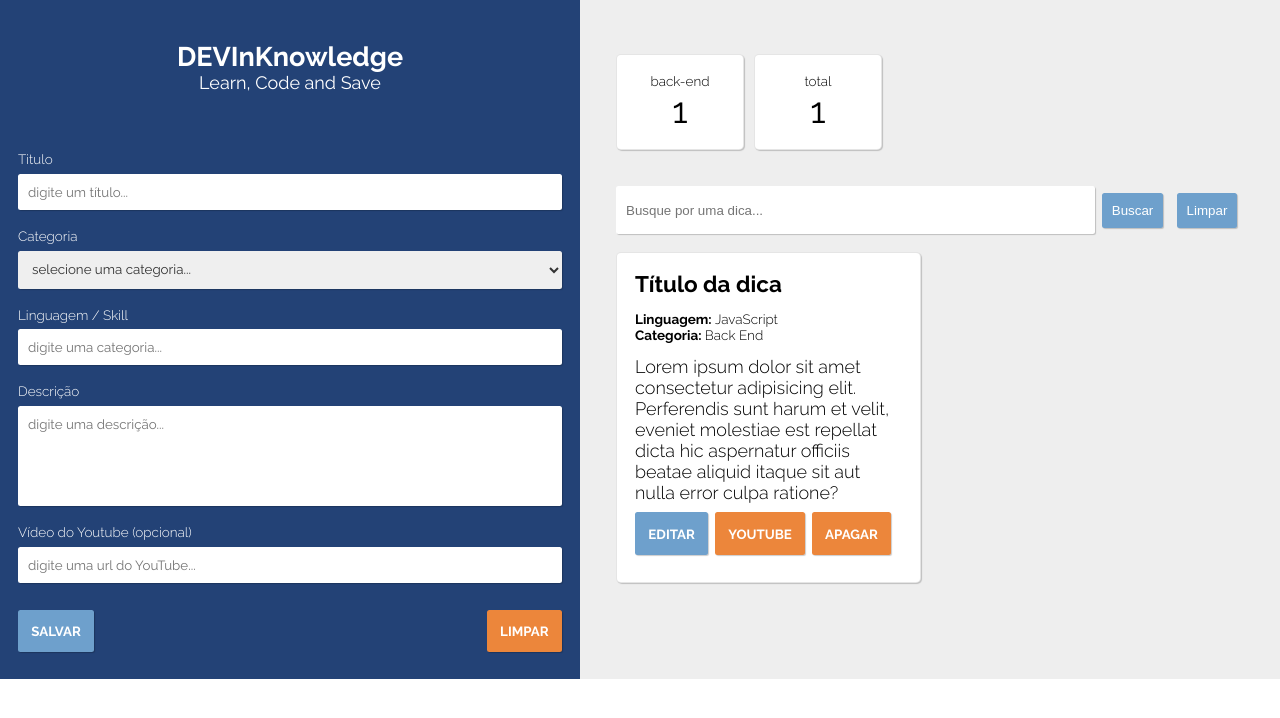
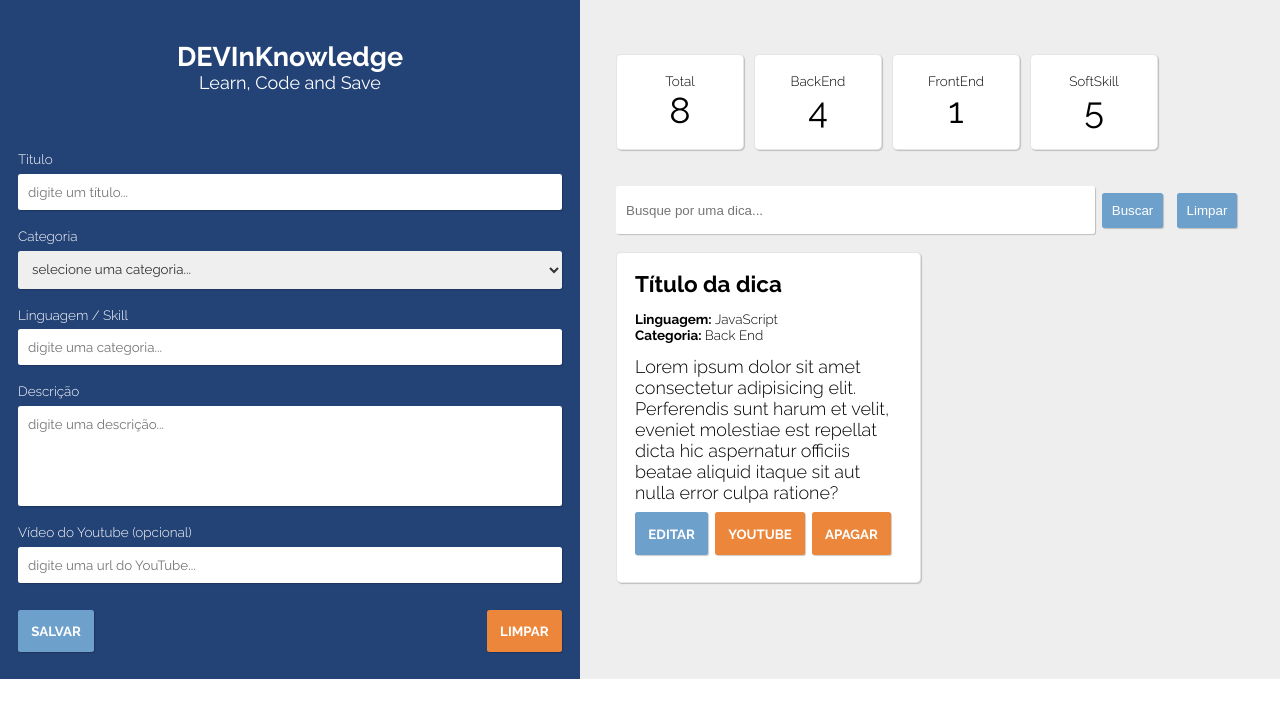
Before and after one commit to andersonaguia/DevInHouse-Semana10, a React (Vite) app: page / in a window 1280 px wide. Shown: the top 718 px of the page. Built offline with nearby package versions, Linux system fonts and the light colour scheme.

Commit message:
[M1S10] Ex 4 - Quebrando o código em componentes

```diff
--- a/src/components/MainContent/MainContent.jsx
+++ b/src/components/MainContent/MainContent.jsx
@@ -1,18 +1,11 @@
+import { Summary } from "../Summary/Summary"
+
 export const MainContent = () => {
     return (
         <>
-            <main className="main-container">
+          <main className="main-container">
       {/* <!-- summary --> */}
-      <div className="summary-container">
-        <div className="summary-container__card">
-          <span className="title">back-end</span>
-          <span className="value">1</span>
-        </div>
-        <div className="summary-container__card">
-          <span className="title">total</span>
-          <span className="value">1</span>
-        </div>
-      </div>
+      <Summary />
 
       {/* <!-- filter --> */}
       <div className="filter-container">
--- a/src/components/Summary/Summary.jsx
+++ b/src/components/Summary/Summary.jsx
@@ -1,7 +1,12 @@
+import { SummaryCard } from "../SummaryCard/SummaryCard"
+
 export const Summary = () => {
     return (
-        <div>
-            <h1>Summary</h1>
+        <div className="summary-container">
+            <SummaryCard title="Total" count={8}/>
+            <SummaryCard title="BackEnd" count={4}/>
+            <SummaryCard title="FrontEnd" count={1}/>
+            <SummaryCard title="SoftSkill" count={5}/>
         </div>
     )
 }
--- a/src/components/SummaryCard/SummaryCard.jsx
+++ b/src/components/SummaryCard/SummaryCard.jsx
@@ -1,7 +1,15 @@
-export const SummaryCard = () => {
+import PropTypes from 'prop-types'
+
+export const SummaryCard = ({ title, count }) => {
     return (
-        <div>
-            <h1>SummaryCard</h1>
+        <div className="summary-container__card">
+            <span className="title">{ title }</span>
+            <span className="value">{ count }</span>
         </div>
     )
 }
+
+SummaryCard.propTypes = {
+    title: PropTypes.string.isRequired,
+    count: PropTypes.number.isRequired
+}
```
